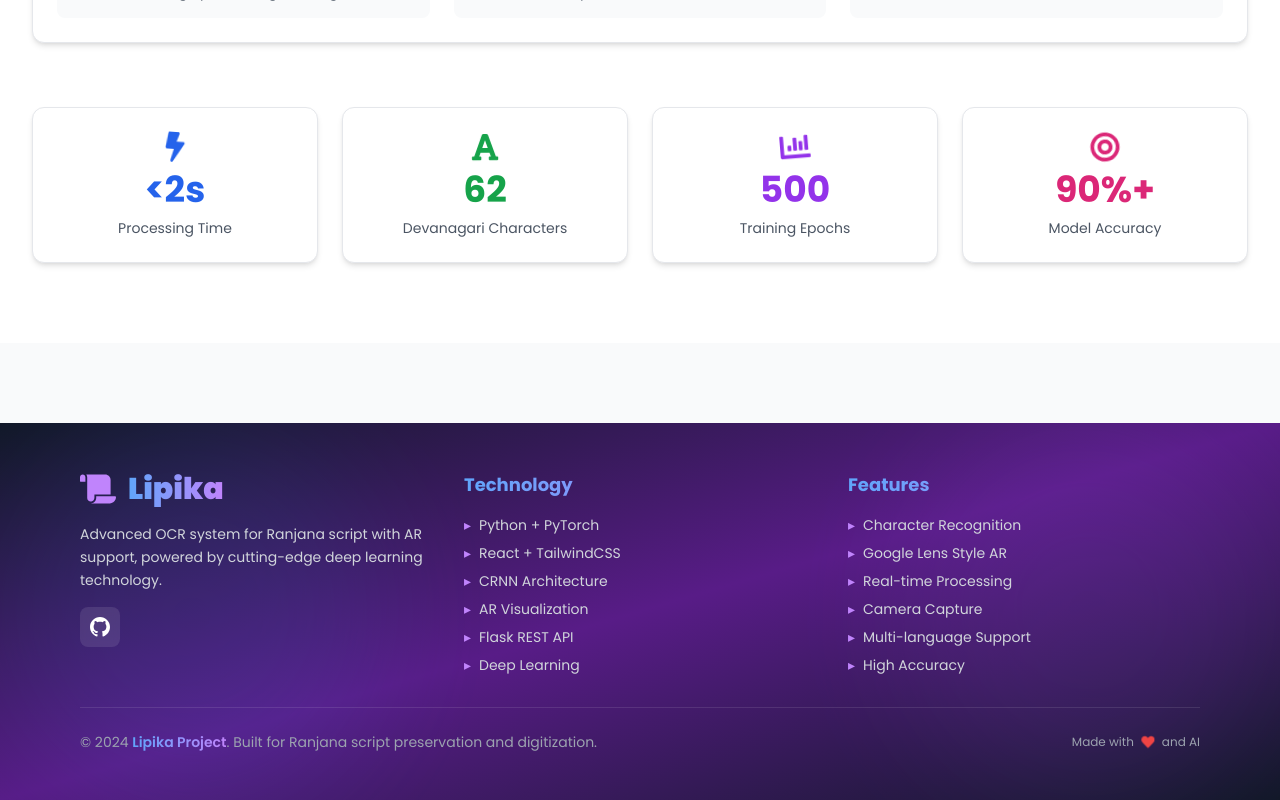
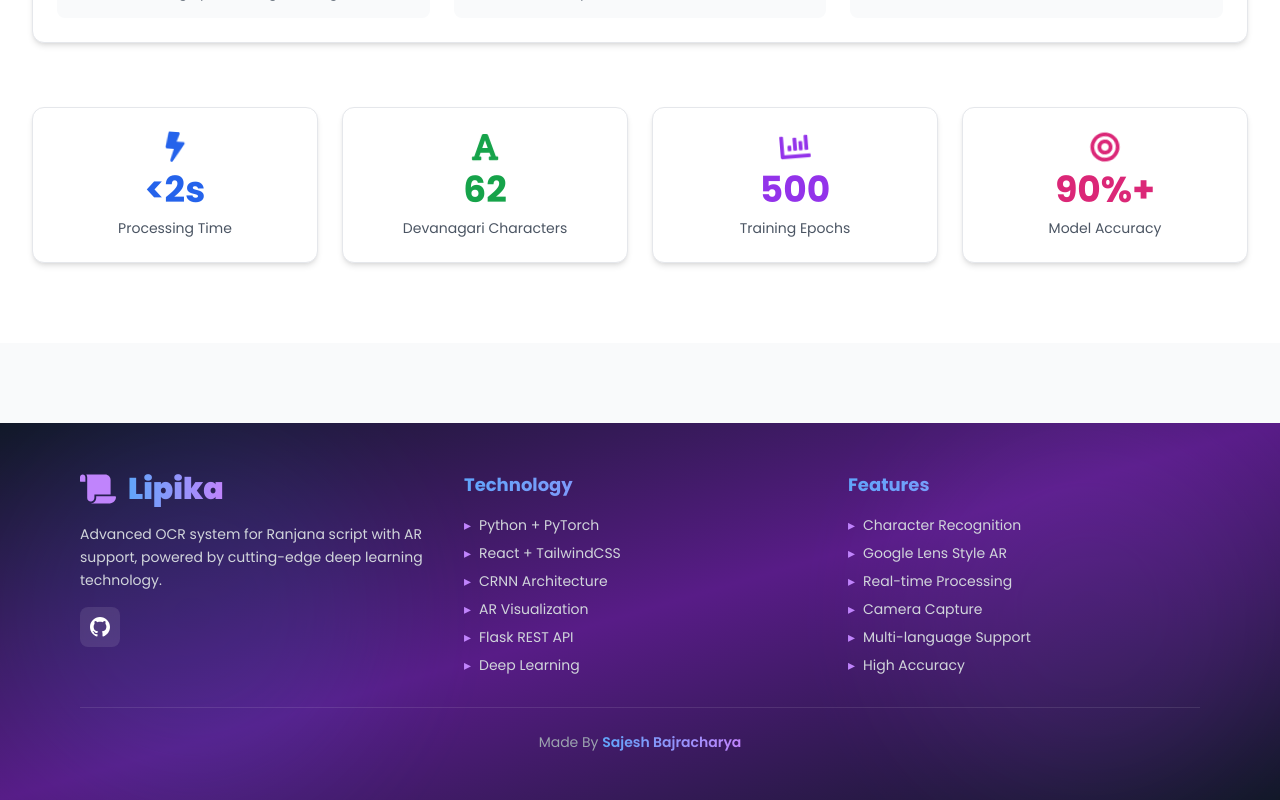
Before and after one commit to SajBajra/Final-Year-Project, a React app in the folder frontend/: page /features in a window 1280 px wide. Shown: the part 2639-3439 px from the top of the page. Built offline with nearby package versions, Linux system fonts and the light colour scheme; the HTML template or start-up script is replaced by a standard one.

Commit message:
feat: Update footer to show Made By Sajesh Bajracharya

```diff
--- a/frontend/src/components/Footer.jsx
+++ b/frontend/src/components/Footer.jsx
@@ -120,22 +120,10 @@ const Footer = () => {
           viewport={{ once: true }}
           className="border-t border-white/10 pt-6 mt-8"
         >
-          <div className="flex flex-col md:flex-row justify-between items-center space-y-4 md:space-y-0">
-            <p className="text-sm text-gray-400 text-center md:text-left">
-              © 2024 <span className="text-transparent bg-clip-text bg-gradient-to-r from-blue-400 to-purple-400 font-semibold">Lipika Project</span>.
-              Built for Ranjana script preservation and digitization.
+          <div className="flex flex-col md:flex-row justify-center items-center space-y-4 md:space-y-0">
+            <p className="text-sm text-gray-400 text-center">
+              Made By <span className="text-transparent bg-clip-text bg-gradient-to-r from-blue-400 to-purple-400 font-semibold">Sajesh Bajracharya</span>
             </p>
-            <div className="flex items-center space-x-2 text-xs text-gray-400">
-              <span>Made with</span>
-              <motion.span
-                animate={{ scale: [1, 1.2, 1] }}
-                transition={{ repeat: Infinity, duration: 1 }}
-                className="text-red-500"
-              >
-                <FaHeart />
-              </motion.span>
-              <span>and AI</span>
-            </div>
           </div>
         </motion.div>
       </div>
```
